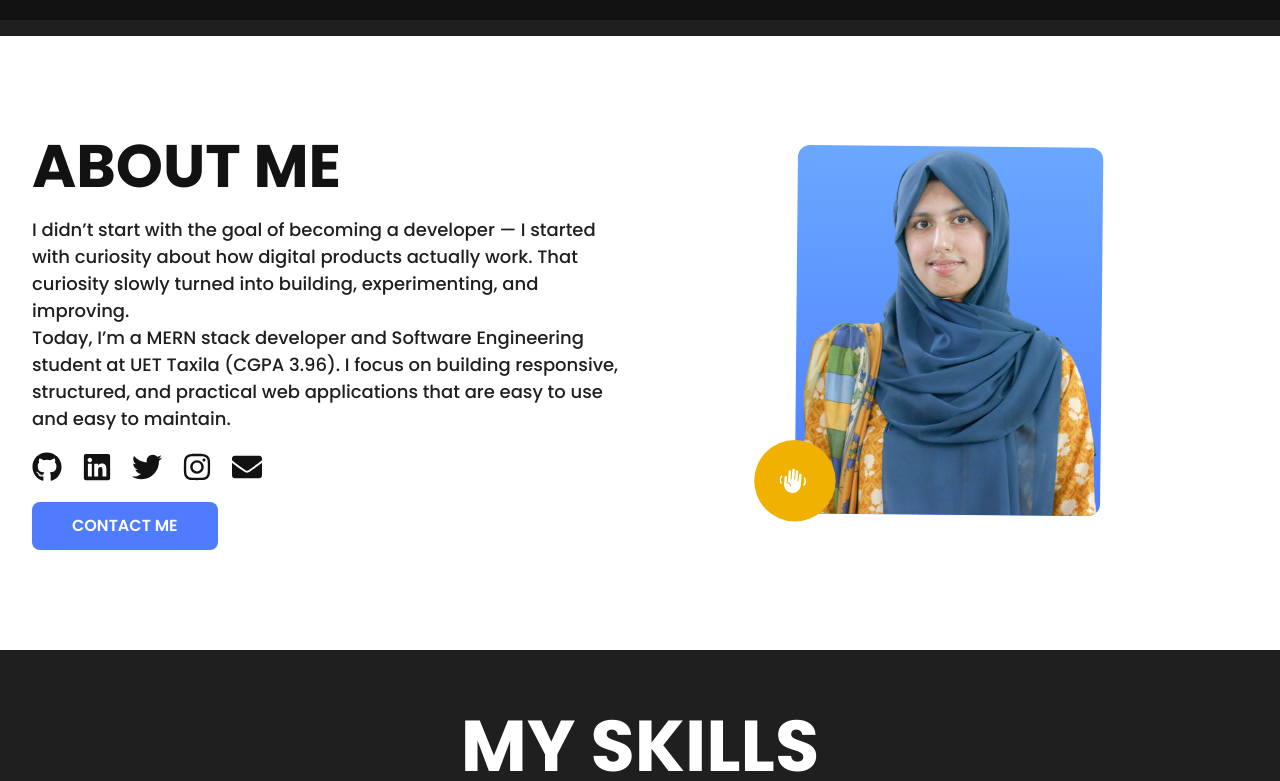
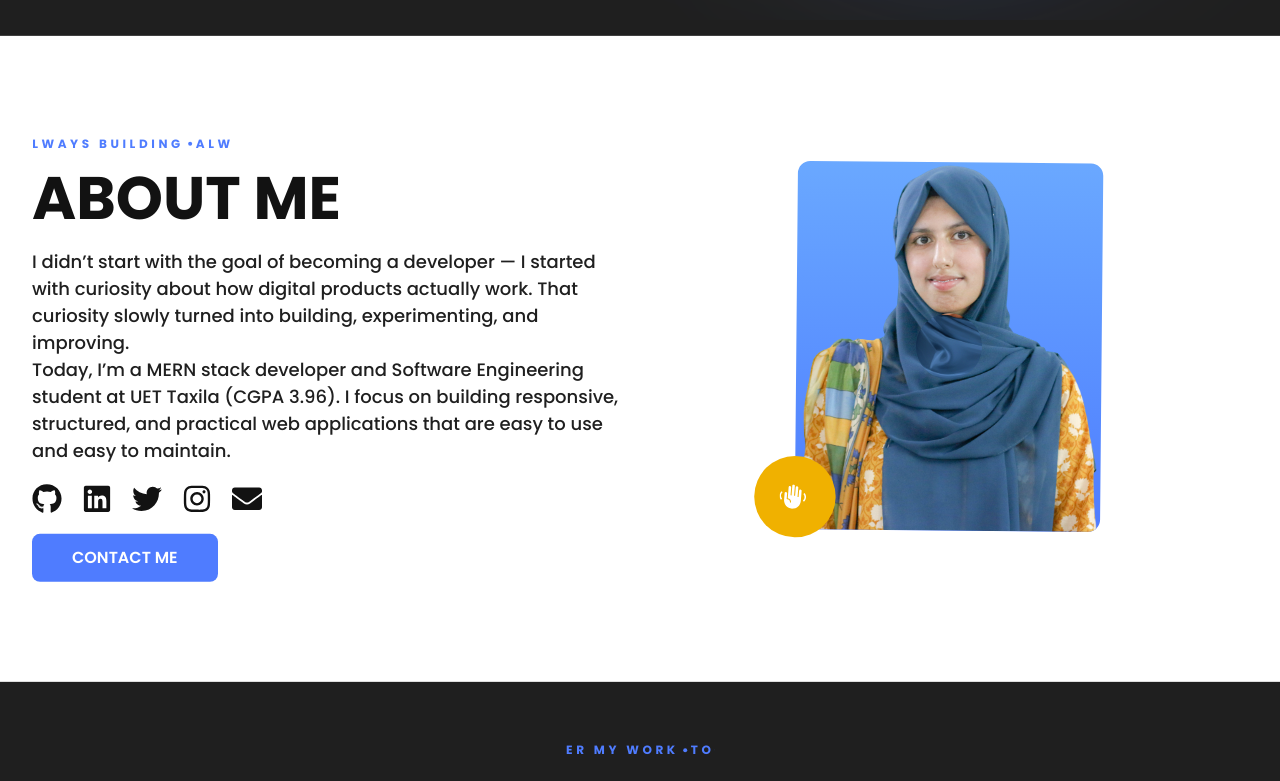
Before and after one commit to Walija-sh/walija-dev, a React (Vite) app: page / in a window 1280 px wide. Shown: the part 780-1561 px from the top of the page. Built offline with nearby package versions, Linux system fonts and the light colour scheme.

Commit message:
made some changes

```diff
--- a/src/App.jsx
+++ b/src/App.jsx
@@ -17,15 +17,19 @@ const App = () => {
   // first handle all the layout, text animations at end, loader,custom cursor, gradients
    const [loading, setLoading] = useState(true);
 
-  useEffect(() => {
-    const handleLoad = () => {
-      setLoading(false);
-    };
+useEffect(() => {
+  const handleLoad = () => {
+    setTimeout(() => setLoading(false), 500);
+  };
 
+  if (document.readyState === "complete") {
+    handleLoad();
+  } else {
     window.addEventListener("load", handleLoad);
-
-    return () => window.removeEventListener("load", handleLoad);
-  }, []);
+    return () =>
+      window.removeEventListener("load", handleLoad);
+  }
+}, []);
   return (
   <>
  <>
--- a/src/components/About.jsx
+++ b/src/components/About.jsx
@@ -5,6 +5,7 @@ import { useRef } from "react";
 import HeroImage from './HeroImage';
 import { MdWavingHand } from "react-icons/md";
 import AboutSocials from './AboutSocials';
+import SubHeaderMarquee from './SubHeaderMarquee';
 
 const About = () => {
     const ref = useRef(null);
@@ -26,7 +27,10 @@ const About = () => {
 
         {/* content */}
         <div className="grid gap-5">
+          <div className="">
+            <SubHeaderMarquee text="ALWAYS LEARNING • ALWAYS BUILDING" className="!max-w-[200px]"/>
             <h2 className="font-bold uppercase text-2xl lg:text-4xl xl:text-6xl">About me</h2>
+          </div>
             <p className="text-[16px] lg:text-[17px] xl:text-[18px] text-black-2 font-medium">
 
                 I didn’t start with the goal of becoming a developer — I started with curiosity about how digital products actually work. That curiosity slowly turned into building, experimenting, and improving. <br />
--- a/src/components/Contact.jsx
+++ b/src/components/Contact.jsx
@@ -2,14 +2,16 @@ import { motion } from "motion/react";
 import PrimaryButton from "./PrimaryButton";
 import MeshGradientBg from "./MeshGradientBg";
 import { useForm, ValidationError } from '@formspree/react';
+import SubHeaderMarquee from "./SubHeaderMarquee";
 
 
 const Contact = () => {
   const [state, handleSubmit] = useForm("meellvaz");
- if (state.succeeded) {
+
+
   return (
-    <section className="bg-black-1 relative z-50 px-6 py-20 lg:py-40 text-white overflow-hidden">
-<MeshGradientBg/>
+    <section id="contact" className="bg-black-1 relative z-50 px-6 py-20 lg:py-40 text-white overflow-hidden">
+      <MeshGradientBg/>
 
      {/* gradient */}
 
@@ -19,9 +21,7 @@ const Contact = () => {
 
           className="text-center mb-16"
         >
-          <h2 className="text-xs font-bold tracking-[0.3em] uppercase text-accent mb-4">
-            Get In Touch
-          </h2>
+          <SubHeaderMarquee text="Get in touch" className="mx-auto"/>
           <h3 className="text-4xl lg:text-7xl font-bold tracking-tighter uppercase mb-6">
             Ready to transform <br /> your vision?
           </h3>
@@ -35,49 +35,38 @@ const Contact = () => {
           className="relative p-1 max-w-4xl mx-auto"
         >
           <div className="bg-black-1/90  p-8 lg:p-12 rounded-[1.8rem] ">
-            <div className="text-center py-20 text-white">
-      <h2 className="text-3xl font-bold mb-4">Message Sent 🚀</h2>
-      <p>I’ll get back to you within 24 hours.</p>
-    </div>
+ {state.succeeded ? (
+              <SuccessMessage />
+            ) : (
+              <ContactForm
+                state={state}
+                handleSubmit={handleSubmit}
+              />
+            )}
+
+
           </div>
         </div>
 
 
       </div>
-
     </section>
   );
-}
+};
 
-  return (
-    <section id="contact" className="bg-black-1 relative z-50 px-6 py-20 lg:py-40 text-white overflow-hidden">
-      <MeshGradientBg/>
+export default Contact;
 
-     {/* gradient */}
+const SuccessMessage = () => (
+  <div className="text-center py-20">
+    <h2 className="text-3xl font-bold mb-4">
+      Message Sent 🚀
+    </h2>
+    <p>I’ll get back to you within 24 hours.</p>
+  </div>
+);
 
-      <div className="max-w-6xl mx-auto relative border border-white/10 rounded-xl px-5 py-10 backdrop-blur-2xl z-10">
-
-        <div
-
-          className="text-center mb-16"
-        >
-          <h2 className="text-xs font-bold tracking-[0.3em] uppercase text-accent mb-4">
-            Get In Touch
-          </h2>
-          <h3 className="text-4xl lg:text-7xl font-bold tracking-tighter uppercase mb-6">
-            Ready to transform <br /> your vision?
-          </h3>
-          <p className="text-gray-2 max-w-lg mx-auto text-sm lg:text-base leading-relaxed">
-            Let's discuss how we can bring your ideas to life. Drop a message below and I'll get back to you shortly.
-          </p>
-        </div>
-
-        <div
-
-          className="relative p-1 max-w-4xl mx-auto"
-        >
-          <div className="bg-black-1/90  p-8 lg:p-12 rounded-[1.8rem] ">
-            <form className="space-y-8" onSubmit={handleSubmit}>
+const ContactForm = ({ state, handleSubmit }) => (
+  <form className="space-y-8" onSubmit={handleSubmit}>
 
               <div className="grid grid-cols-1 md:grid-cols-2 gap-8">
                 {/* Name Input */}
@@ -146,13 +135,4 @@ const Contact = () => {
 
 
             </form>
-          </div>
-        </div>
-
-
-      </div>
-    </section>
-  );
-};
-
-export default Contact;
+);
--- a/src/components/Experience.jsx
+++ b/src/components/Experience.jsx
@@ -1,6 +1,7 @@
 
 import { motion, useScroll, useSpring, useTransform } from "motion/react";
 import { useEffect, useRef, useState } from "react";
+import SubHeaderMarquee from "./SubHeaderMarquee";
 const experiences = [
   {
     title: "Freelance Web Developer",
@@ -62,9 +63,8 @@ useEffect(() => {
 
           className="hidden lg:flex flex-col items-center justify-center absolute top-[50%] translate-y-[-50%] pointer-events-none left-0 w-full text-center "
         >
-          <h2 className="text-xs font-bold tracking-[0.3em] uppercase text-accent mb-4">
-            Professional Journey
-          </h2>
+
+          <SubHeaderMarquee text="Professional Journey" className="!max-w-[250px]"/>
           <h3 className="text-[10vw] font-bold tracking-tighter uppercase  leading-none text-center  text-white">
             My Experience
           </h3>
@@ -72,7 +72,7 @@ useEffect(() => {
 
         {/* Mobile Header (Standard) */}
         <div className="lg:hidden mb-12">
-           <h2 className="text-xs font-bold tracking-[0.2em] uppercase text-accent mb-2">Professional Journey</h2>
+           <SubHeaderMarquee text="Professional Journey" className="!max-w-[200px]"/>
            <h3 className="text-4xl font-bold uppercase">My Experience</h3>
         </div>
 
--- a/src/components/Projects.jsx
+++ b/src/components/Projects.jsx
@@ -5,6 +5,7 @@ import { useRef } from "react";
 import { FaGithub } from "react-icons/fa";
 import { FiExternalLink } from "react-icons/fi";
 import { useCursorContext } from "./CursorContext";
+import SubHeaderMarquee from "./SubHeaderMarquee";
 const projects = [
   {
     title: "YouTube Clone",
@@ -69,9 +70,8 @@ const Projects = () => {
           style={{ y: titleY, opacity: titleOpacity }}
           className="hidden lg:flex flex-col items-center justify-center absolute inset-0 pointer-events-none"
         >
-          <h2 className="text-xs font-bold tracking-[0.3em] uppercase text-accent/70 mb-4">
-            Selected Works
-          </h2>
+
+           <SubHeaderMarquee text="Selected Works"/>
           <h3 className="text-[10vw] font-bold tracking-tighter uppercase text-white/5 leading-none">
             Projects
           </h3>
@@ -79,9 +79,8 @@ const Projects = () => {
 
         {/* Header */}
         <div className="relative z-20 mb-24 lg:mb-32">
-          <h2 className="text-xs font-bold tracking-[0.25em] uppercase text-accent mb-2">
-            Portfolio
-          </h2>
+
+          <SubHeaderMarquee text="Portfolio" className="!max-w-[200px]"/>
           <h3 className="text-4xl lg:text-6xl font-bold tracking-tight">
             Selected Works
           </h3>
--- a/src/components/Skills.jsx
+++ b/src/components/Skills.jsx
@@ -3,6 +3,7 @@ import { motion, useScroll, useTransform } from "motion/react";
 import PrimaryButton from './PrimaryButton';
 import { FaReact, FaNodeJs, FaHtml5, FaCss3Alt, FaJsSquare, FaGitAlt, FaGithub, FaFigma } from "react-icons/fa";
 import { SiTailwindcss, SiBootstrap, SiVercel, SiFramer, SiMongodb, SiExpress, SiDotnet } from "react-icons/si";
+import SubHeaderMarquee from './SubHeaderMarquee';
 
 const skills = [
   { name: "React", icon: <FaReact />, color: "#61DAFB" },
@@ -77,7 +78,11 @@ const Skills = () => {
 
         {/* Left Side: Content */}
         <div className="grid gap-6 lg:text-center items-center justify-center">
+          <div className="">
+
+          <SubHeaderMarquee text="TOOLS THAT POWER MY WORK" className="!max-w-[150px] lg:mx-auto" />
           <h2 className="font-bold uppercase text-3xl lg:text-5xl xl:text-7xl">My Skills</h2>
+          </div>
           <p className="text-[16px] lg:text-[18px] text-gray-400 leading-relaxed max-w-xl">
             I specialize in the MERN stack and modern software architecture.
             My technical toolkit is focused on building scalable, high-performance
--- /dev/null
+++ b/src/components/SubHeaderMarquee.jsx
@@ -0,0 +1,44 @@
+"use client";
+
+import { motion } from "motion/react";
+
+const SubHeaderMarquee = ({
+  text = "",
+  speed = 25,
+  className=''
+}) => {
+  return (
+    <div className={`overflow-hidden whitespace-nowrap mb-4 max-w-[300px] ${className}`}>
+      <motion.div
+        className="flex gap-1 w-max"
+        animate={{ x: ["0%", "-50%"] }}
+        transition={{
+          repeat: Infinity,
+          ease: "linear",
+          duration: speed,
+        }}
+      >
+        {[...Array(2)].map((_, i) => (
+          <h2
+            key={i}
+            className="text-xs font-bold tracking-[0.3em] uppercase text-accent flex items-center gap-1"
+          >
+           <p>{text} </p> <span className="w-1 aspect-square rounded-full bg-accent h-1 inline-block"></span>
+          </h2>
+        ))}
+
+        {[...Array(2)].map((_, i) => (
+          <h2
+            key={i}
+            className="text-xs font-bold tracking-[0.3em] uppercase text-accent flex items-center gap-1"
+          >
+            <p>{text} </p>
+            <span className="w-1 aspect-square rounded-full bg-accent h-1 inline-block"></span>
+          </h2>
+        ))}
+      </motion.div>
+    </div>
+  );
+};
+
+export default SubHeaderMarquee;
```
